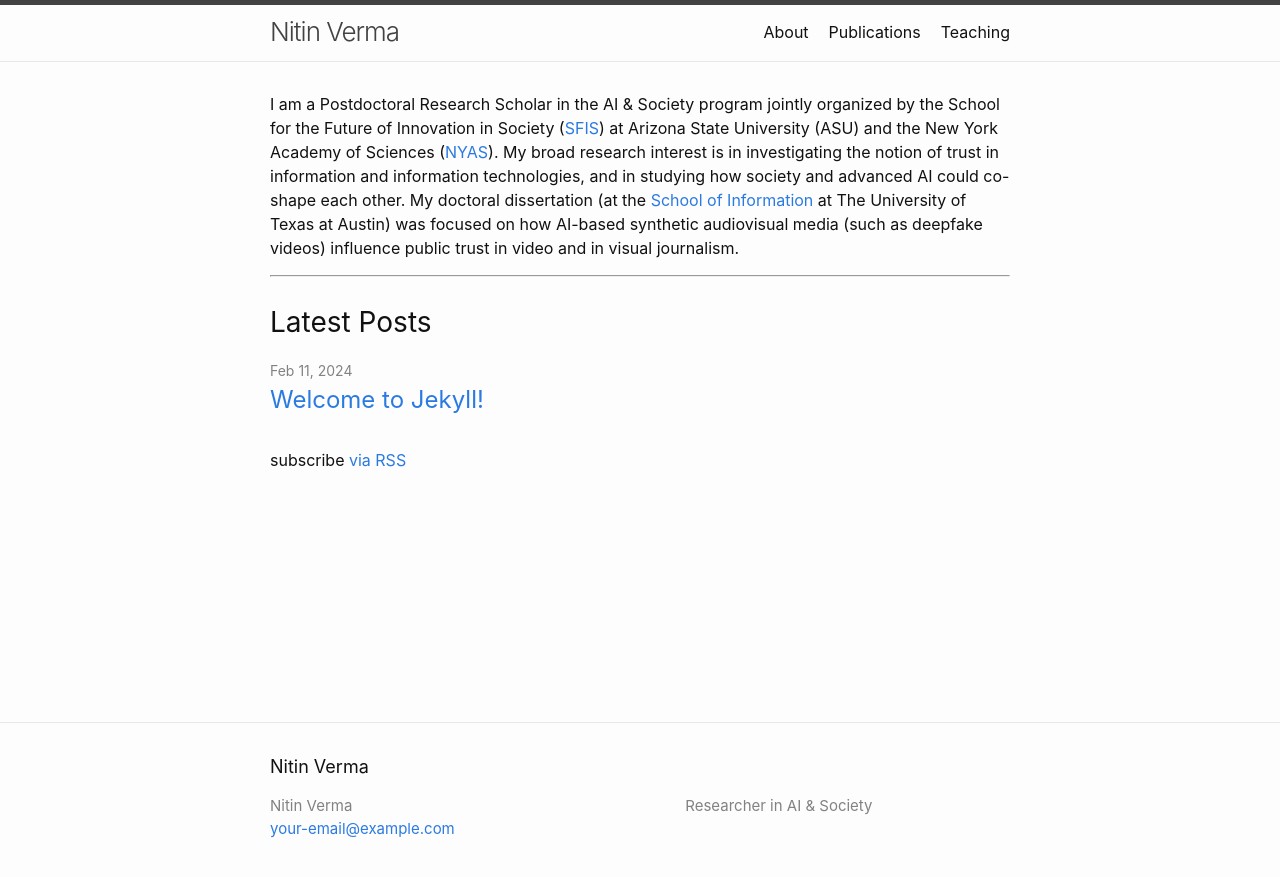
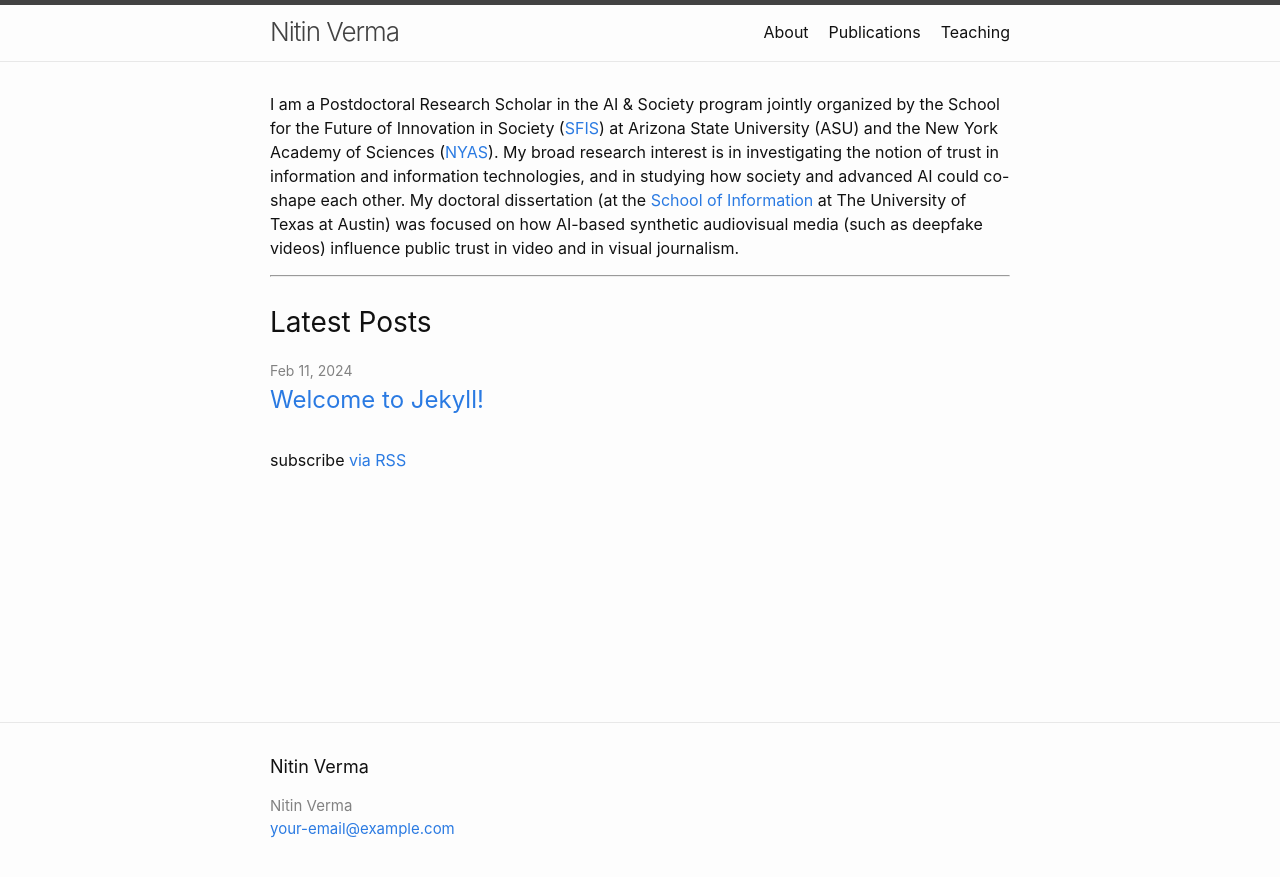
Before and after one commit to nitv/webnv, a Jekyll site: the page built from index.md, in a window 1280 px wide. Shown: the top 877 px of the page. Built offline with Jekyll 4.4.1, drawn with Linux system fonts in a browser that asks for light colours.

Commit message:
remove site description from footer

```diff
--- a/_includes/footer.html
+++ b/_includes/footer.html
@@ -25,9 +25,9 @@
         {%- include social.html -%}
       </div>
 
-      <div class="footer-col footer-col-3">
+      <!--<div class="footer-col footer-col-3">
         <p>{{- site.description | escape -}}</p>
-      </div>
+      </div>-->
     </div>
 
   </div>
```
